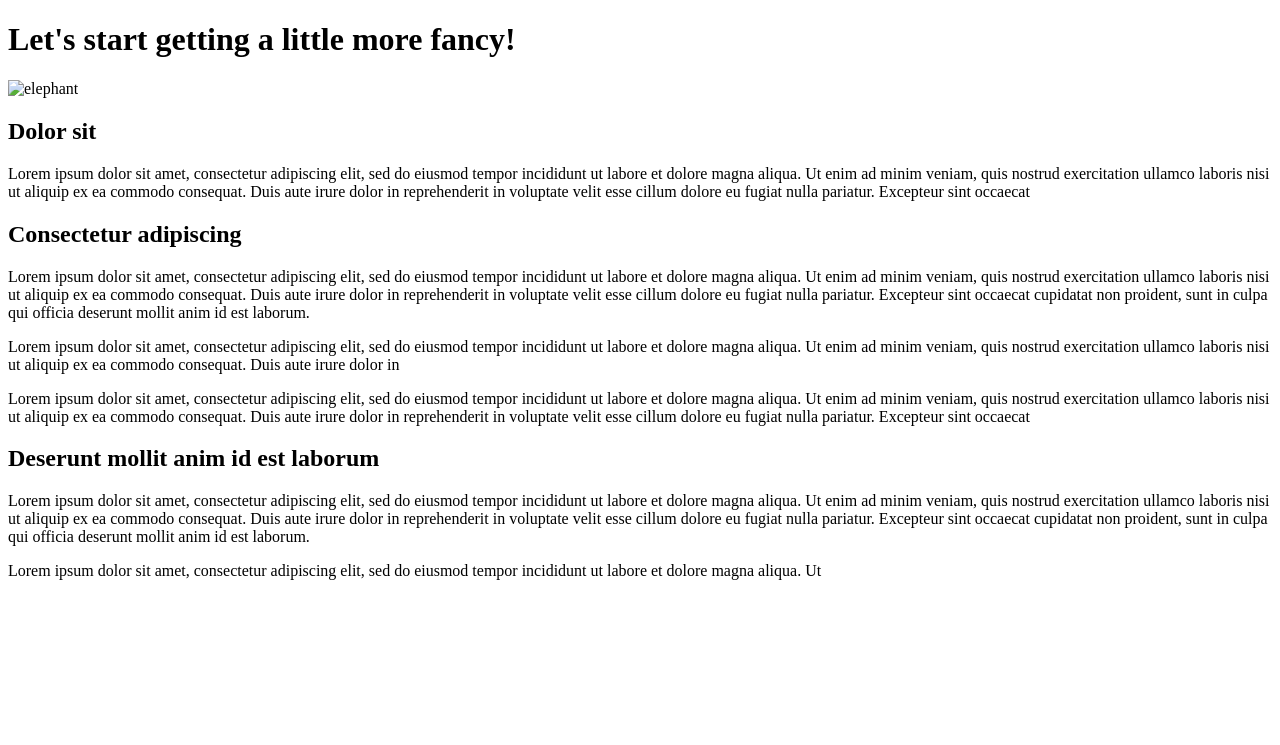
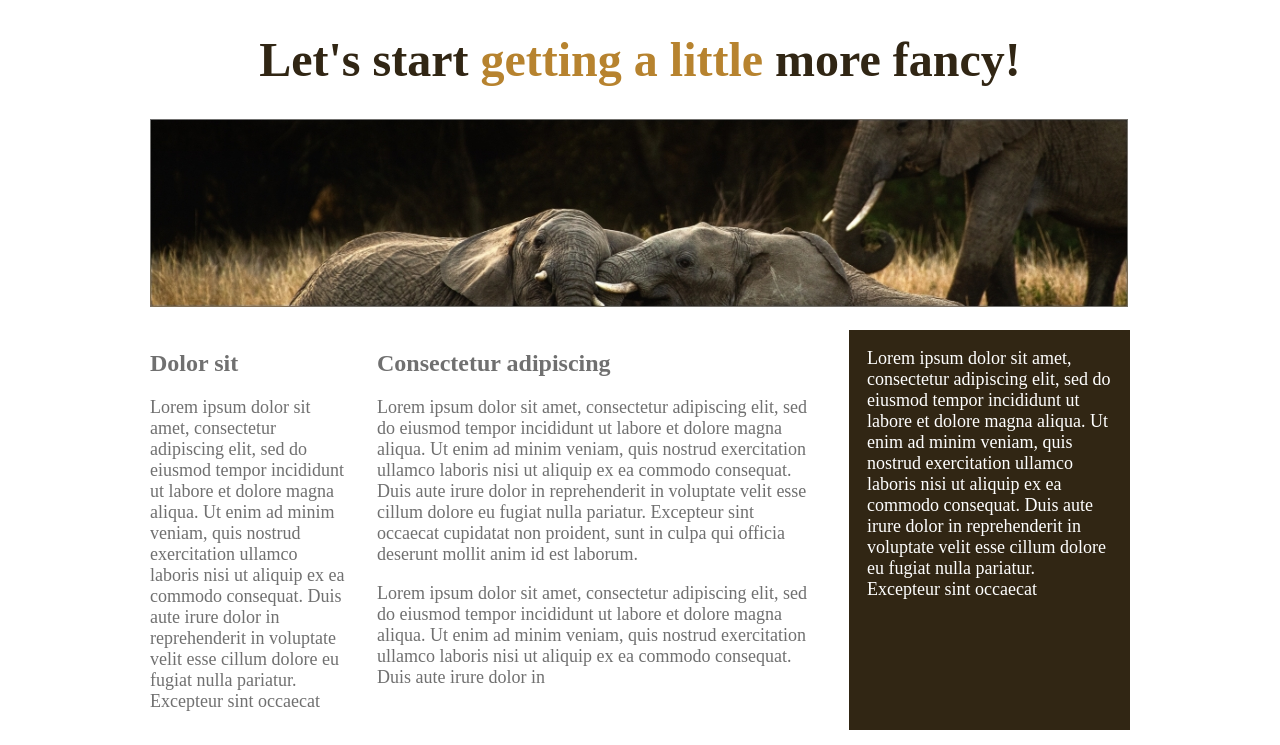
Before and after one commit to michellejanosi/flexbox-refresher, a plain HTML site: page index.html in a window 1280 px wide. Shown: the top 745 px of the page. Drawn offline with Linux system fonts and the light colour scheme.

Commit message:
Add basic styling and spacing

```diff
--- a/index.html
+++ b/index.html
@@ -9,30 +9,30 @@
 </head>
 <body>
   <div class="container">
-    <h1>Let's start getting a little more fancy!</h1>
-    <img src="images/elephant.jpg" alt="elephant">
+    <h1>Let's start <span>getting a little</span> more fancy!</h1>
+    <img src="images/elephants.jpg" alt="elephant">
 
     <div class="columns">
-      <div class="col">
+      <div class="col col-1">
         <h2>Dolor sit</h2>
         <p>Lorem ipsum dolor sit amet, consectetur adipiscing elit, sed do eiusmod tempor incididunt ut labore et dolore magna aliqua. Ut enim ad minim veniam, quis nostrud exercitation ullamco laboris nisi ut aliquip ex ea commodo consequat. Duis aute irure dolor in reprehenderit in voluptate velit esse cillum dolore eu fugiat nulla pariatur. Excepteur sint occaecat</p>
       </div>
-      <div class="col">
+      <div class="col col-2">
         <h2>Consectetur adipiscing</h2>
         <p>Lorem ipsum dolor sit amet, consectetur adipiscing elit, sed do eiusmod tempor incididunt ut labore et dolore magna aliqua. Ut enim ad minim veniam, quis nostrud exercitation ullamco laboris nisi ut aliquip ex ea commodo consequat. Duis aute irure dolor in reprehenderit in voluptate velit esse cillum dolore eu fugiat nulla pariatur. Excepteur sint occaecat cupidatat non proident, sunt in culpa qui officia deserunt mollit anim id est laborum.</p>
         <p>Lorem ipsum dolor sit amet, consectetur adipiscing elit, sed do eiusmod tempor incididunt ut labore et dolore magna aliqua. Ut enim ad minim veniam, quis nostrud exercitation ullamco laboris nisi ut aliquip ex ea commodo consequat. Duis aute irure dolor in </p>
       </div>
-      <div class="col">
+      <div class="col col-1 col-bg">
         <p>Lorem ipsum dolor sit amet, consectetur adipiscing elit, sed do eiusmod tempor incididunt ut labore et dolore magna aliqua. Ut enim ad minim veniam, quis nostrud exercitation ullamco laboris nisi ut aliquip ex ea commodo consequat. Duis aute irure dolor in reprehenderit in voluptate velit esse cillum dolore eu fugiat nulla pariatur. Excepteur sint occaecat</p>
       </div>
     </div>
 
     <div class="columns">
-      <div class="col">
+      <div class="col col-3">
         <h2>Deserunt mollit anim id est laborum</h2>
         <p>Lorem ipsum dolor sit amet, consectetur adipiscing elit, sed do eiusmod tempor incididunt ut labore et dolore magna aliqua. Ut enim ad minim veniam, quis nostrud exercitation ullamco laboris nisi ut aliquip ex ea commodo consequat. Duis aute irure dolor in reprehenderit in voluptate velit esse cillum dolore eu fugiat nulla pariatur. Excepteur sint occaecat cupidatat non proident, sunt in culpa qui officia deserunt mollit anim id est laborum.</p>
       </div>
-      <div class="col">
+      <div class="col col-1 col-bg">
         <p>Lorem ipsum dolor sit amet, consectetur adipiscing elit, sed do eiusmod tempor incididunt ut labore et dolore magna aliqua. Ut</p>
       </div>
     </div>
--- a/style.css
+++ b/style.css
@@ -0,0 +1,60 @@
+body {
+  font-size: 1.125rem;
+  color: #707070;
+  margin: 0;
+}
+
+/* typography */
+h1 {
+  font-size: 3rem;
+  color: #312614;
+  text-align: center;
+}
+
+h1 span {
+  color: #b7832f;
+}
+
+h2 {
+  font-size: 1.5rem;
+}
+
+p {
+  margin-top: 0;
+}
+
+/* layout */
+img {
+  max-width: 100%;
+}
+
+.container {
+  width: 95%;
+  max-width: 980px;
+  margin: 0 auto;
+}
+
+.columns {
+  display: flex;
+  justify-content: space-between;
+  margin: 1em 0;
+}
+
+.col-1 {
+  width: 20%
+}
+
+.col-2 {
+  width: 45%;
+}
+
+.col-3 {
+  width: 70%;
+}
+
+.col-bg {
+  width: 25%;
+  background: #312614;
+  color: #fff;
+  padding: 1em;
+}
```
